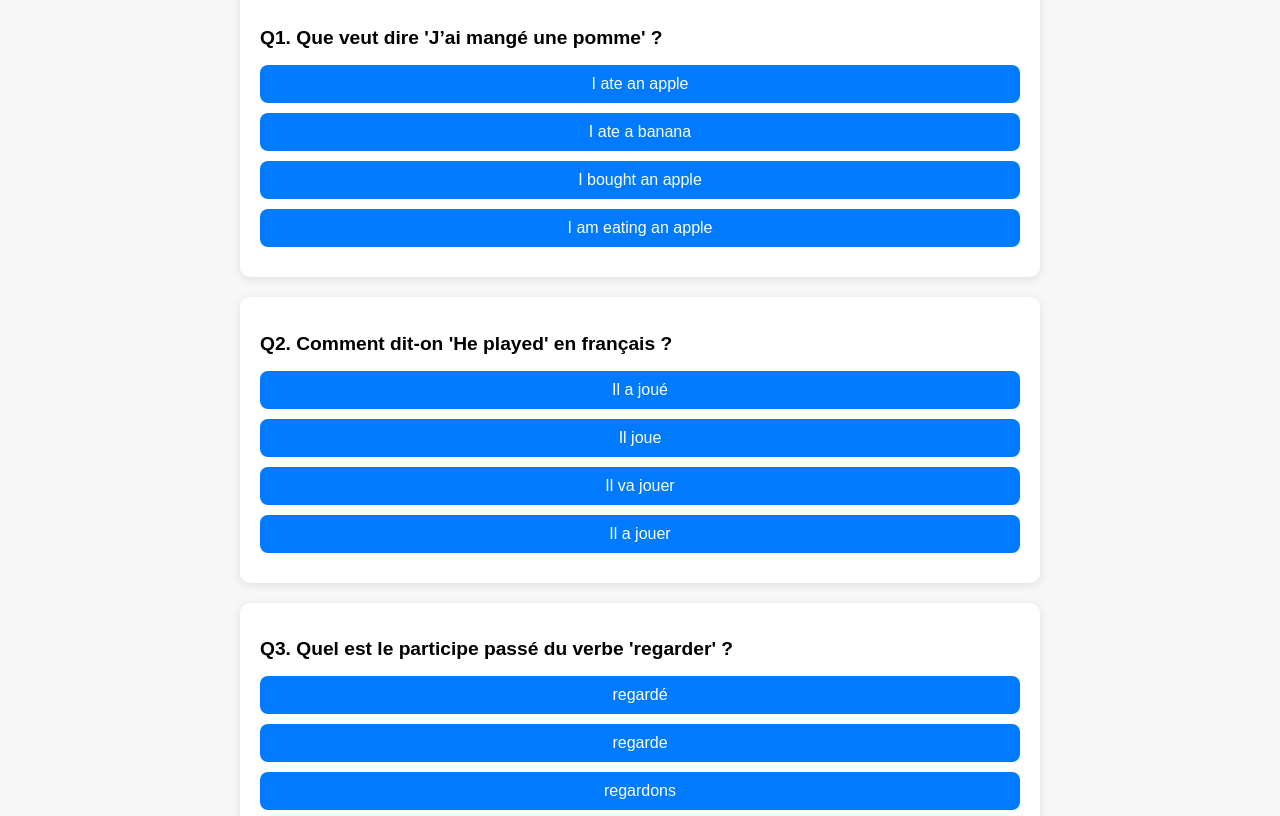
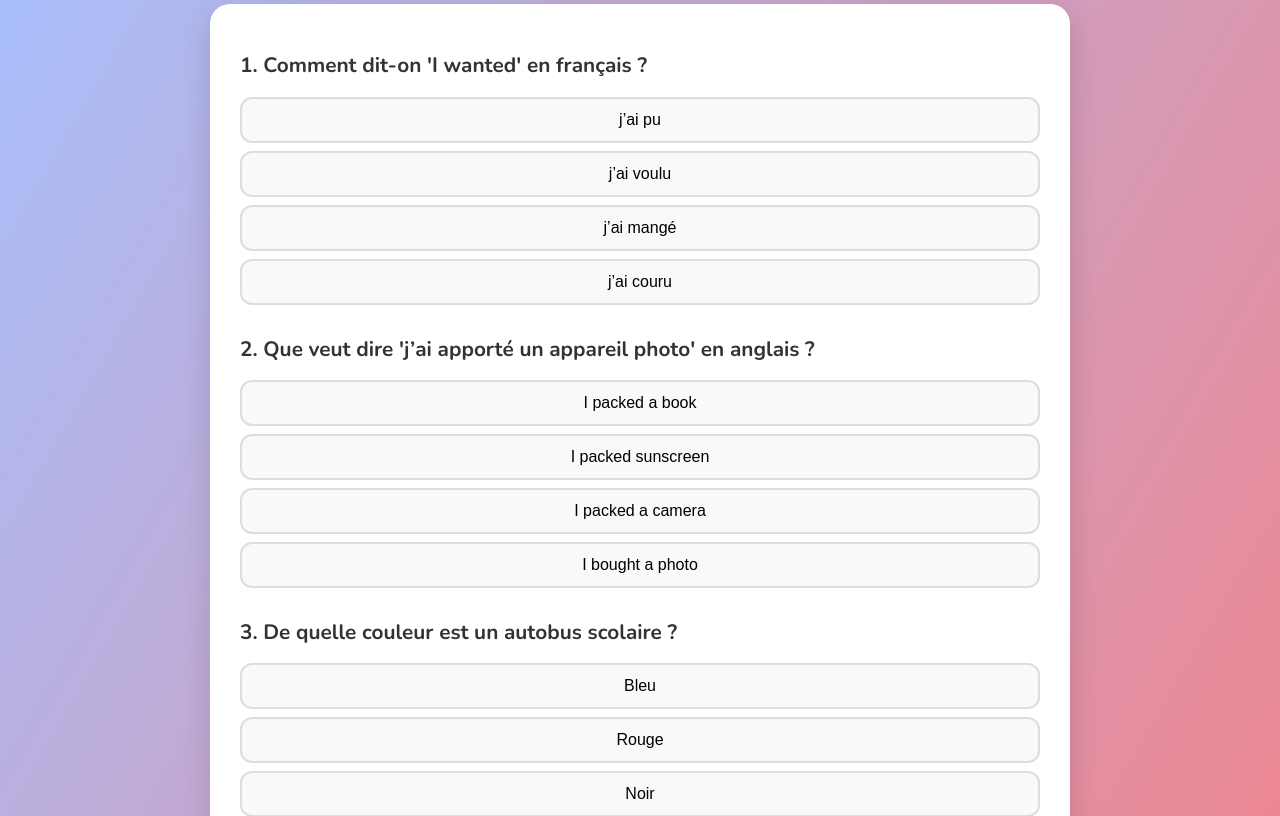
Before and after one commit to BreadCrustCode/frenchtriva, a plain HTML site: page index.html in a window 1280 px wide. Shown: the part 110-926 px from the top of the page. Drawn offline with nearby package versions, Linux system fonts and the light colour scheme.

Commit message:
Jeu Francais Revision.html

```diff
--- a/index.html
+++ b/index.html
@@ -1,113 +1,131 @@
-
 <!DOCTYPE html>
 <html lang="fr">
 <head>
   <meta charset="UTF-8">
-  <title>Passé Composé Challenge</title>
+  <meta name="viewport" content="width=device-width, initial-scale=1.0">
+  <title>Jeu de Révision - Français</title>
+  <link href="https://fonts.googleapis.com/css2?family=Nunito:wght@400;700&display=swap" rel="stylesheet">
   <style>
     body {
-      font-family: Arial, sans-serif;
-      background-color: #f7f7f7;
-      padding: 20px;
+      font-family: 'Nunito', sans-serif;
+      background: linear-gradient(120deg, #a6c0fe 0%, #f68084 100%);
+      margin: 0;
+      padding: 0;
+      display: flex;
+      flex-direction: column;
+      align-items: center;
+      min-height: 100vh;
+    }
+
+    h1 {
+      color: white;
+      margin: 40px 0 20px;
+      text-align: center;
+      font-size: 2.5rem;
+    }
+
+    .quiz-container {
+      width: 95%;
       max-width: 800px;
-      margin: auto;
+      background: #fff;
+      border-radius: 20px;
+      padding: 30px;
+      box-shadow: 0 10px 30px rgba(0,0,0,0.15);
+      margin-bottom: 40px;
     }
-    .question {
-      background: white;
-      border-radius: 10px;
-      padding: 20px;
-      margin-bottom: 20px;
-      box-shadow: 0 2px 10px rgba(0,0,0,0.1);
+
+    .question-box {
+      margin-bottom: 30px;
     }
-    .question h2 {
-      font-size: 1.2em;
+
+    .question-box h2 {
+      font-size: 1.3rem;
+      color: #333;
     }
-    button {
+
+    .question-box button {
       display: block;
-      margin: 10px 0;
-      padding: 10px;
       width: 100%;
-      border: none;
-      border-radius: 8px;
-      background-color: #007BFF;
-      color: white;
-      font-size: 1em;
+      padding: 12px;
+      margin: 8px 0;
+      font-size: 1rem;
+      border: 2px solid #ddd;
+      border-radius: 12px;
       cursor: pointer;
+      transition: all 0.3s ease;
+      background-color: #f9f9f9;
     }
-    button:hover {
-      background-color: #0056b3;
+
+    .question-box button:hover {
+      background-color: #eef;
     }
+
     .correct {
-      background-color: #28a745 !important;
+      background-color: #a5d6a7 !important;
+      border-color: #388e3c !important;
+      color: #1b5e20;
     }
+
     .incorrect {
-      background-color: #dc3545 !important;
+      background-color: #ef9a9a !important;
+      border-color: #c62828 !important;
+      color: #b71c1c;
     }
   </style>
 </head>
 <body>
-  <h1>🎓 Passé Composé Challenge</h1>
-  <div id="quiz"></div>
+  <h1>🎓 Jeu de Révision : Français (4e à 8e année)</h1>
+  <div class="quiz-container" id="quiz-container"></div>
 
   <script>
     const questions = [
       {
-        q: "Que veut dire 'J’ai mangé une pomme' ?",
-        options: ["I ate an apple", "I ate a banana", "I bought an apple", "I am eating an apple"],
-        answer: 0
+        question: "Comment dit-on 'I wanted' en français ?",
+        answers: ["j’ai pu", "j’ai voulu", "j’ai mangé", "j’ai couru"],
+        correct: 1
       },
       {
-        q: "Comment dit-on 'He played' en français ?",
-        options: ["Il a joué", "Il joue", "Il va jouer", "Il a jouer"],
-        answer: 0
+        question: "Que veut dire 'j’ai apporté un appareil photo' en anglais ?",
+        answers: ["I packed a book", "I packed sunscreen", "I packed a camera", "I bought a photo"],
+        correct: 2
       },
       {
-        q: "Quel est le participe passé du verbe 'regarder' ?",
-        options: ["regardé", "regarde", "regardons", "regardait"],
-        answer: 0
+        question: "De quelle couleur est un autobus scolaire ?",
+        answers: ["Bleu", "Rouge", "Noir", "Jaune"],
+        correct: 3
       },
       {
-        q: "Tu as visité Paris. Que veut dire cette phrase ?",
-        options: ["You visit Paris", "You have visited Paris", "You will visit Paris", "You are visiting Paris"],
-        answer: 1
-      },
-      {
-        q: "Quel auxiliaire utilise-t-on avec 'joué' ?",
-        options: ["être", "avoir", "faire", "aller"],
-        answer: 1
-      },
-      {
-        q: "Complète : Nous ________ (avoir + finir) le travail.",
-        options: ["avons finir", "avons fini", "avons finissons", "avons finies"],
-        answer: 1
+        question: "Quelle est la date de la fête du Canada ?",
+        answers: ["Le 1e juin", "Le 1e juillet", "Le 4 juillet", "Le 4 août"],
+        correct: 1
       }
     ];
 
-    const quizContainer = document.getElementById("quiz");
+    const container = document.getElementById("quiz-container");
 
     questions.forEach((q, i) => {
-      const div = document.createElement("div");
-      div.className = "question";
-      div.innerHTML = `<h2>Q${i+1}. ${q.q}</h2>`;
+      const box = document.createElement("div");
+      box.className = "question-box";
 
-      q.options.forEach((opt, index) => {
+      const title = document.createElement("h2");
+      title.textContent = `${i + 1}. ${q.question}`;
+      box.appendChild(title);
+
+      q.answers.forEach((answer, index) => {
         const btn = document.createElement("button");
-        btn.textContent = opt;
+        btn.textContent = answer;
         btn.onclick = () => {
-          const allButtons = div.querySelectorAll("button");
-          allButtons.forEach(b => b.disabled = true);
-
-          if (index === q.answer) {
-            btn.classList.add("correct");
-          } else {
-            btn.classList.add("incorrect");
-            allButtons[q.answer].classList.add("correct");
+          const buttons = box.querySelectorAll("button");
+          buttons.forEach(b => b.disabled = true);
+          btn.classList.add(index === q.correct ? "correct" : "incorrect");
+          if (index !== q.correct) {
+            buttons[q.correct].classList.add("correct");
           }
         };
-        div.appendChild(btn);
+        box.appendChild(btn);
       });
 
-      quizContainer.appendChild(div);
+      container.appendChild(box);
     });
   </script>
 </body>
```
